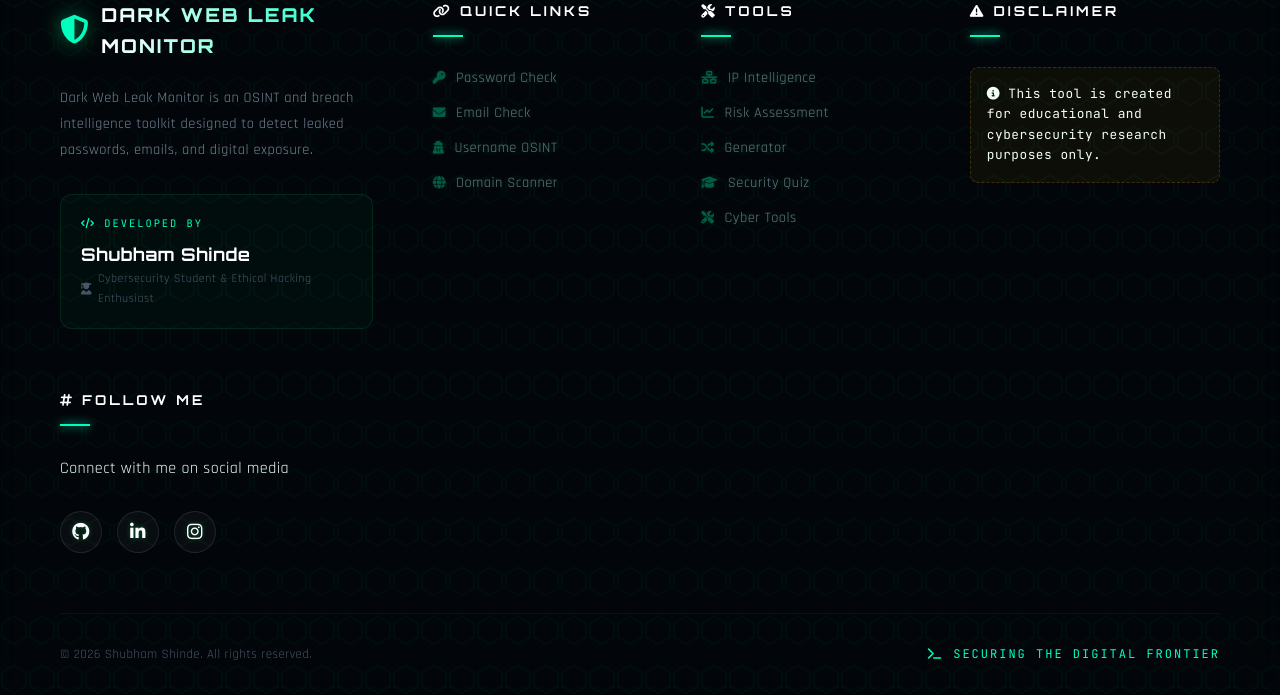
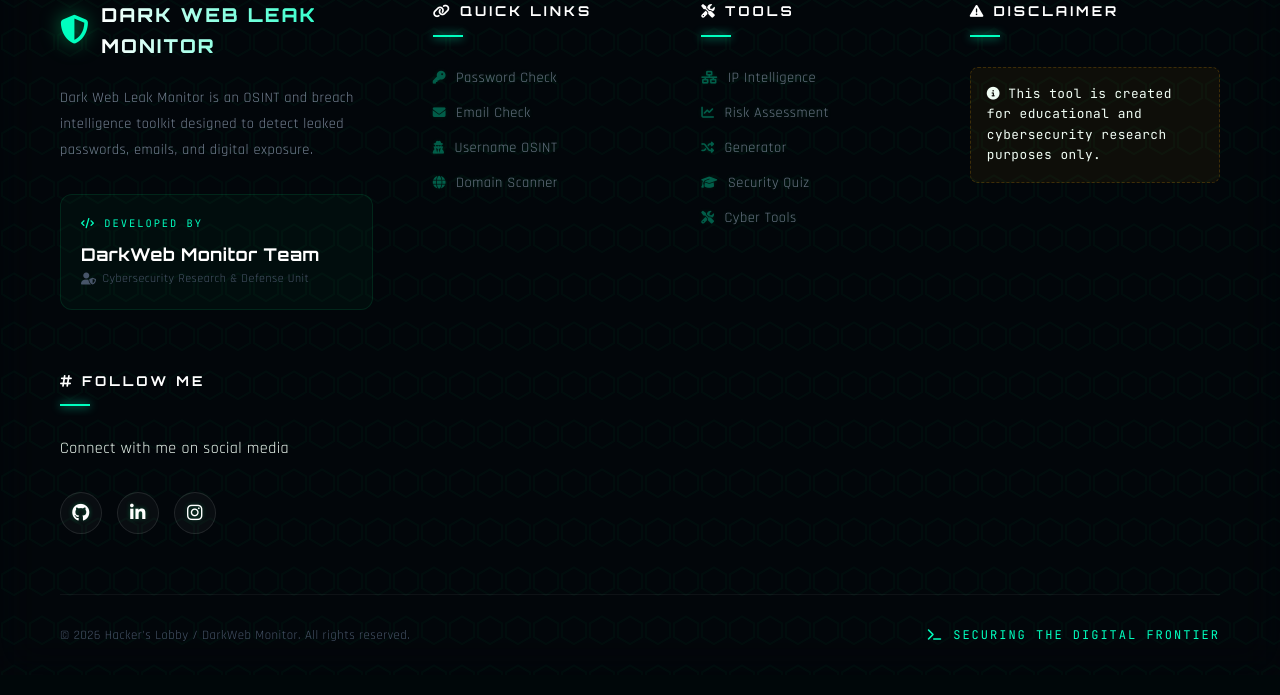
Before and after one commit to ShubhamShinde148/Cyber-toolkit, a Flask app: page /attack-map in a window 1280 px wide. Shown: the part 881-1576 px from the top of the page. After the commit the page ends 1522 px from the top, so only its background shows below. Run offline with Flask 3, Linux system fonts and the light colour scheme; some libraries are stand-ins or nearby versions.

Commit message:
update footer branding to darkweb monitor team

```diff
--- a/templates/footer.html
+++ b/templates/footer.html
@@ -13,8 +13,8 @@
                 </p>
                 <div class="footer-developer">
                     <span class="developer-label"><i class="fas fa-code"></i> Developed by</span>
-                    <span class="developer-name">Shubham Shinde</span>
-                    <span class="developer-profession"><i class="fas fa-user-graduate"></i> Cybersecurity Student & Ethical Hacking Enthusiast</span>
+                    <span class="developer-name">DarkWeb Monitor Team</span>
+                    <span class="developer-profession"><i class="fas fa-user-shield"></i> Cybersecurity Research & Defense Unit</span>
                 </div>
             </div>
 
@@ -70,7 +70,7 @@
         <!-- Footer Bottom -->
         <div class="footer-bottom">
             <div class="footer-bottom-content">
-                <span class="copyright">&copy; 2026 Shubham Shinde. All rights reserved.</span>
+                <span class="copyright">&copy; 2026 Hacker's Lobby / DarkWeb Monitor. All rights reserved.</span>
                 <span class="footer-tagline"><i class="fas fa-terminal"></i> Securing the digital frontier</span>
             </div>
         </div>
```
